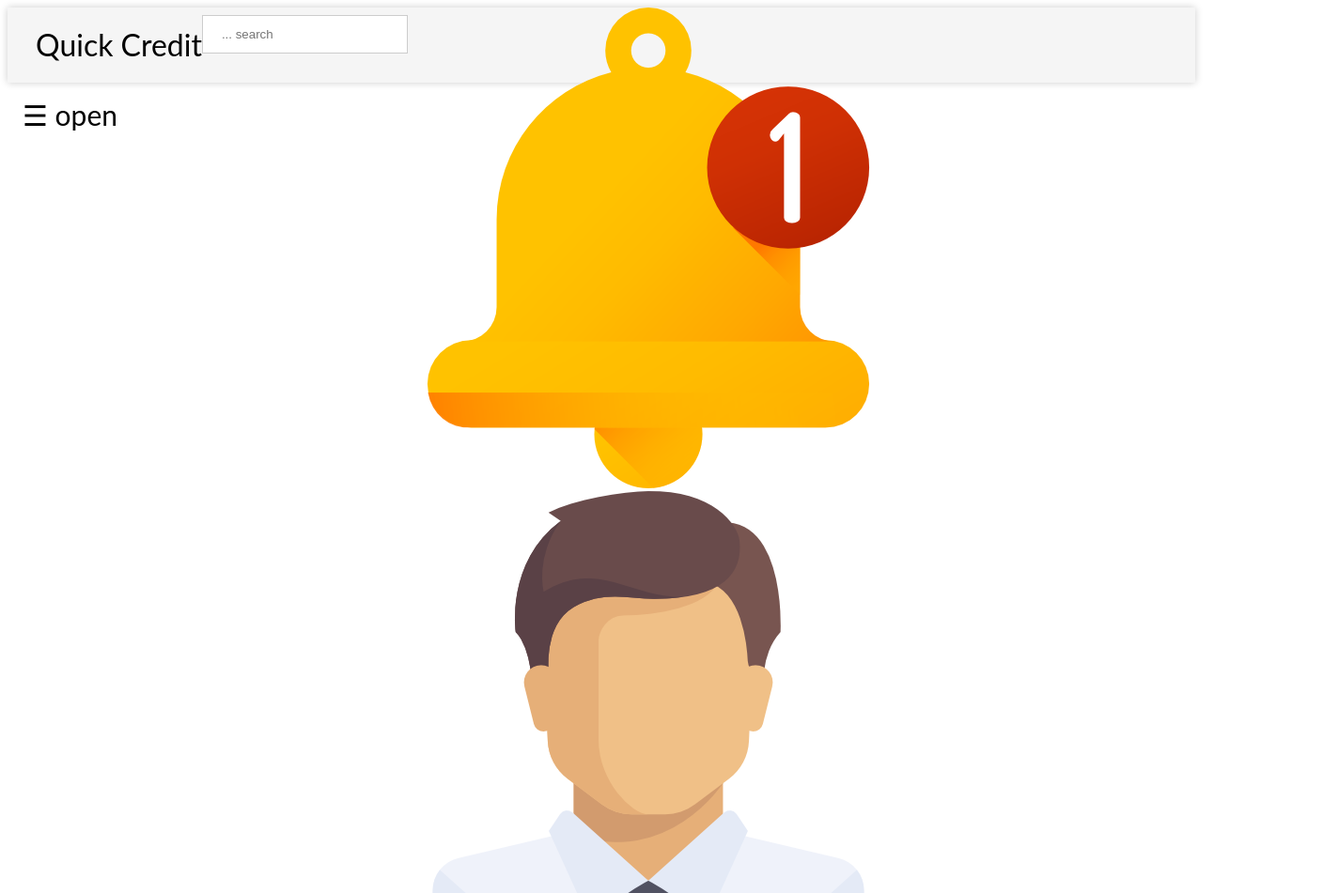
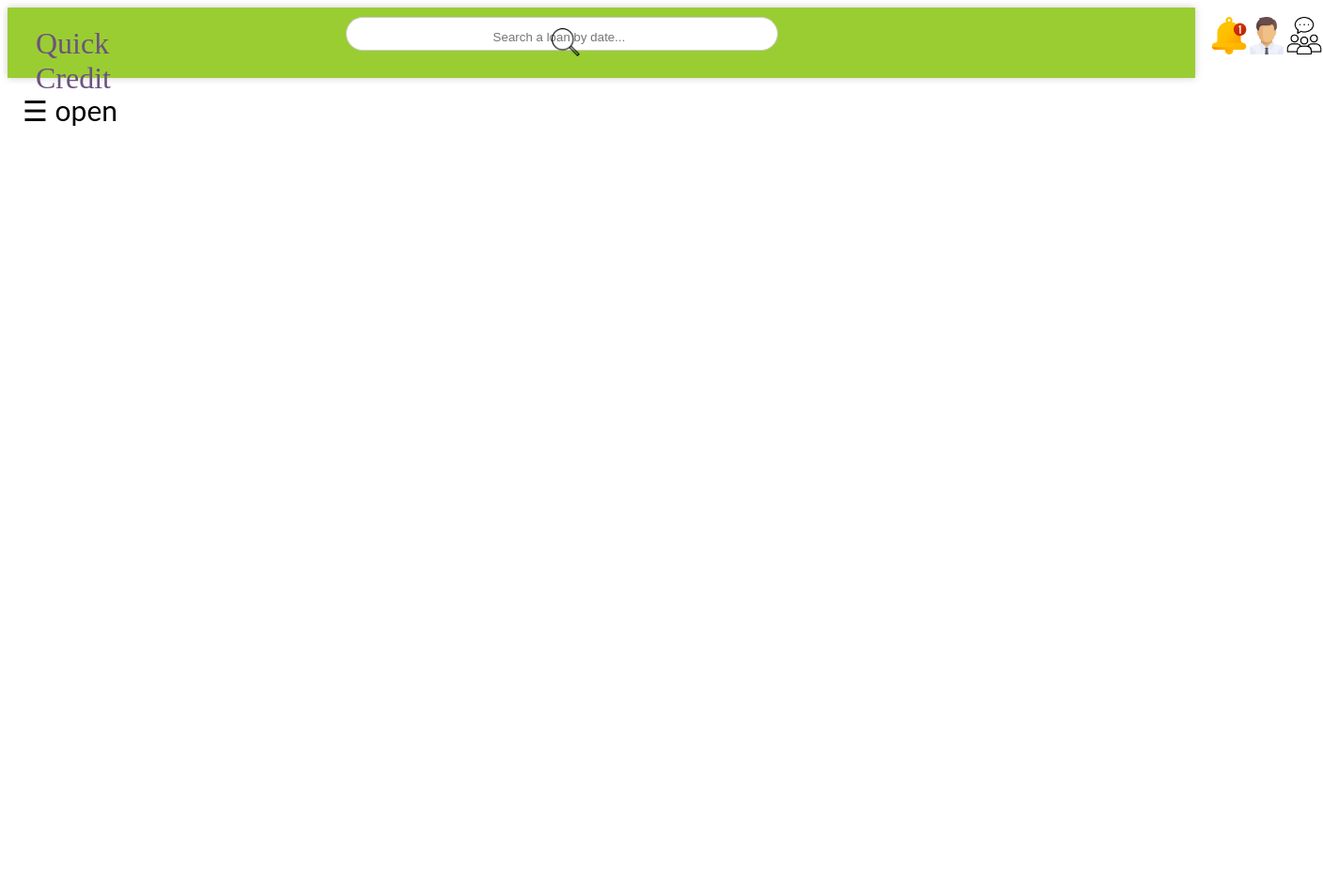
Before and after one commit to mwafrika/Quick_credit1, a plain HTML site: page Html_files/admin.html in a window 1280 px wide. Shown: the top 951 px of the page at 94% size, 1408 px wide, since content can reach past the window. After the commit the page ends 800 px from the top, so only its background shows below. Drawn offline with Linux system fonts and the light colour scheme; files that its build step writes are made by us from their sources.

Commit message:
initial commit

```diff
--- a/Html_files/admin.html
+++ b/Html_files/admin.html
@@ -2,6 +2,7 @@
 <html>
 <head >
     <meta charset="utf-8">
+    <meta name="viewport" content="width=device-width, initial-scale=1">
     <!-- <meta http-equiv="X-UA-Compatible" content="IE=edge">
     <title>Page Title</title>
     <meta name="viewport" content="width=device-width, initial-scale=1"> -->
@@ -17,12 +18,15 @@
   <div class="myTitle">Quick Credit</div>
 
   <div class="search">
-    <input type="text" placeholder="... search">
-  </div>
+    <form>
+   <input type="text" placeholder="Search a loan by date..." required>
+    <img src="../images/search.png" alt="" class="imgS">
+    </form>
+</div>
 <div class="notify" id="pictures">
-<img src="../images/notification.png" alt="">
-<img src="../images/boss.png" alt="">
-<img src="../images/group.png" alt="">
+<img src="../images/notification.png" alt="" class="img1">
+<img src="../images/boss.png" alt="" class="img2">
+<img src="../images/group.png" alt="" class="img3">
     </div>
 
 </header>
--- a/css_files/admin.css
+++ b/css_files/admin.css
@@ -1,7 +1,21 @@
+::-webkit-full-screen{
+  width:10px;
+}
+::-webkit-scrollbar-track{
+background:#f1f1f1;
+}
+::-webkit-scrollbar-thumb{
+  background:#888;
+}
+::-webkit-scrollbar-thumb:hover{
+  background:#555;
+
+}
 .myheader {
-  width: 100%;
-  height: 80px;
-  background-color:whitesmoke;
+  width:100%;
+  height:75px;
+  /* background-color:whitesmoke;  #1ca3ec */
+  background-color:yellowgreen;
   box-shadow:0 0px 8px  rgba(0, 0, 0, 0.2);
   /* float:left; */
    margin-left:0px;
@@ -10,26 +24,64 @@
    }
 .myTitle{
      font-size:2em;margin-left:30px;margin-top:20px;
+     margin-right: 250px;
+     font-family: 'Times New Roman', Times, serif;
+     color: rgb(108, 83, 126);
      }
-.search{
+/* .search{
+  position:absolute;
+  top: 355px;
+  left: 575px;
+} */
+.imgS{
+height: 30px;
+width: 30px;
+position: fixed;
+right:663px;
+top: 30px;
 
 }
+.search input{
+  height: 30px;
+  width: 460px;
+  height:10px;
+  margin-right: 460px;
+  background-position: 12px 17px;
+  background-repeat: no-repeat;
+  padding:20px 20px 14px 14px;
+  border-radius:25px;
+  margin-top: 10px;
+  text-align: center;
+  /* background-image:url("../images/search.png"); */
+
+  /* -webkit-transition:width 0.7s ease-in-out;
+  -moz-transition:width 0.7s ease-in-out;
+  -ms-transition:width 0.7s ease-in-out;
+  -o-transition: width 0.7s ease-in-out;
+  transition: width 0.7s ease-in-out; */
+}
+/* input[type=text]:focus{
+  width:450px;
+} */
 .notify
 {
-  height:50px;
-  width:50px;
-  margin-right:1em;
+  height:30px;
+  width:30px;
+  display: flex;
+  flex-direction:row;
 
+}
  /* display:flex;
   flex-direction:row;
   float:right;
   margin-top: -2.7em;
   margin-right: 3em; */
-}
+
 #pictures{
-  height:50px;
-  width:50px;
+  height:40px;
+  width:40px;
   margin-right:1em;
+  margin-top: 10px;
 }
 
 ul{
@@ -53,6 +105,10 @@ font-family: Arial, Helvetica, sans-serif;
 color:#fff;
 background:#f3f3f3;
 
+}
+.img1 .img2 .img3{
+  height: 50px;
+  width: 50px;
 }
 li:hover a {
   background: #19c589;
@@ -95,30 +151,32 @@ body {
   z-index: 1;
   top: 0;
   left: 0;
-  background-color: rgba(49, 95, 117, 0.836);
+  background-color:#1ca3ec;
   overflow-x: hidden;
   transition: 0.5s;
   padding-top: 60px;
   margin-left: 8px;
-  margin-top: 90px;
+  margin-top:85px;
 }
 .sidenav a {
   padding: 8px 8px 8px 32px;
   text-decoration: none;
-  font-size: 25px;
+  font-size:16px;
+  font-weight:bolder;
   color: #f7f7f7;
   display: block;
   transition: 0.3s;
-  background-color: rgba(53, 52, 56, 0.534);
+  /* background-color:indigo; */
   margin-top:0px;
   height:50px;
   box-shadow:0 1px 2px 0 rgba(0, 0, 0, 0.05), 0 2px 3px 0 rgba(0, 0, 0, 0.05);
-
+text-align: center;
+padding-top: 40px;
 }
 
-.sidenav a:hover {
+/* .sidenav a:hover {
   color:red;
-}
+} */
 
 .sidenav .closebtn {
   position: absolute;
```
Also changed, not shown: images/search2.png (added).
